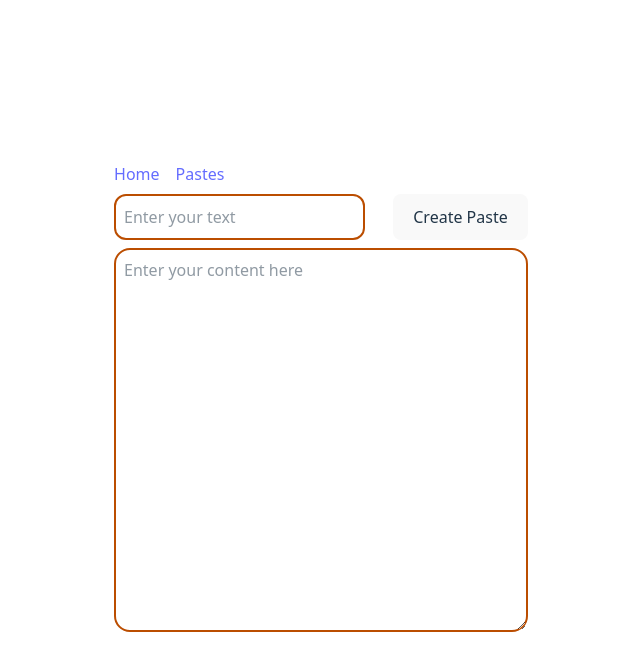
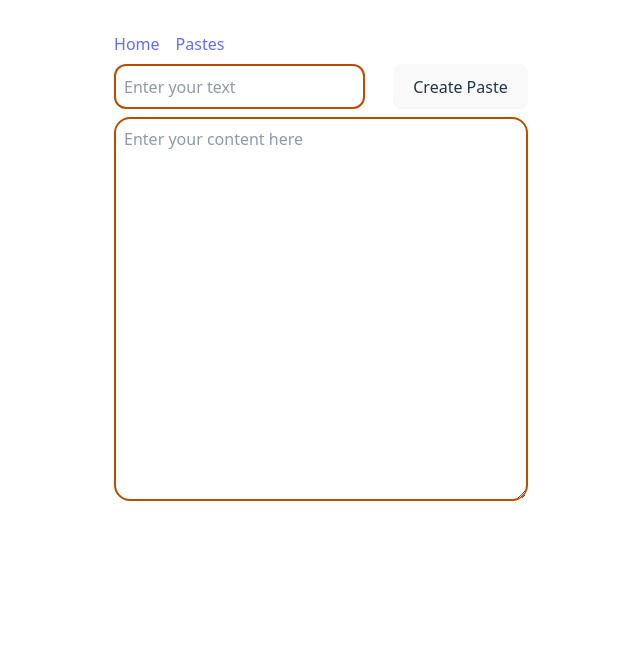
Before and after one commit to adarshpheonix2810/Paste-App, a React (Vite) app: page / in a window 1280 px wide. Shown: the top 670 px of the page, without its empty margins (319-959 px from the left). Built offline with nearby package versions, Linux system fonts and the light colour scheme.

Commit message:
fixed layout styling issue

```diff
--- a/src/index.css
+++ b/src/index.css
@@ -26,7 +26,7 @@ a:hover {
 body {
   margin: 0;
   display: flex;
-  place-items: center;
+  /* place-items: center; */
   min-width: 320px;
   min-height: 100vh;
 }
```
